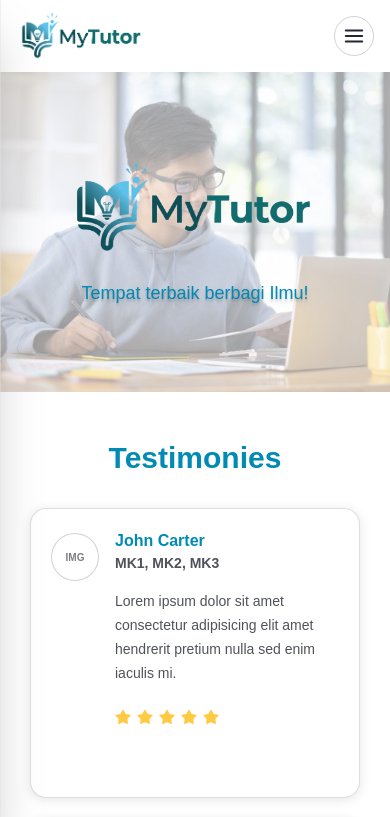
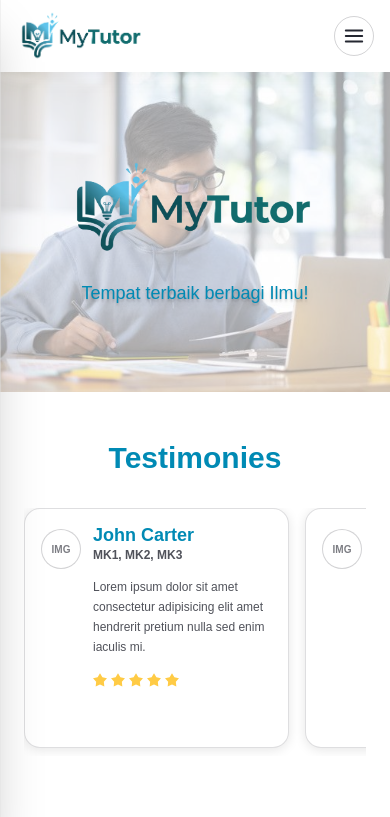
Before and after one commit to JeremyTjahjana/MyTutor, a Next.js app: page / in a window 390 px wide. Shown: the top 817 px of the page. Built offline with nearby package versions, Linux system fonts and the light colour scheme.

Commit message:
update card

```diff
--- a/app/components/Home/TestiCard.tsx
+++ /dev/null
@@ -1,43 +0,0 @@
-import React from "react";
-import { assets } from "../../assets/assets";
-import Image from "next/image";
-
-type TestiCardProps = {
-  name: string;
-  role: string;
-  description: string;
-};
-
-const TestiCard = ({ name, role, description }: TestiCardProps) => {
-  return (
-    <article className="flex w-full max-w-[330px] min-h-[290px] flex-row items-start gap-4 rounded-2xl border border-[var(--gelap)]/15 bg-[var(--putih)] p-5 shadow-[0px_2px_12px_0px_rgba(0,0,0,0.10)]">
-      <div className="mt-1 flex h-12 w-12 shrink-0 items-center justify-center rounded-full border border-[var(--gelap)]/20 bg-[var(--putih)] text-[var(--gelap)]/60">
-        <span className="text-[10px] font-bold">IMG</span>
-      </div>
-
-      <div className="flex flex-1 flex-col justify-start">
-        <div className="flex flex-col">
-          <p className="text-base font-semibold text-[var(--biru)]">{name}</p>
-          <p className="text-sm font-semibold text-[var(--gelap)]/80">{role}</p>
-        </div>
-
-        <p className="mt-4 text-sm leading-6 text-[var(--gelap)]/80">
-          {description}
-        </p>
-
-        <div className="mt-6 flex w-full justify-start gap-1.5">
-          {Array.from({ length: 5 }).map((_, index) => (
-            <Image
-              key={index}
-              src={assets.star}
-              alt="Star"
-              className="h-4 w-4"
-            />
-          ))}
-        </div>
-      </div>
-    </article>
-  );
-};
-
-export default TestiCard;
--- a/app/components/Home/Testimonies.tsx
+++ b/app/components/Home/Testimonies.tsx
@@ -1,5 +1,5 @@
 import React from "react";
-import TestiCard from "./TestiCard";
+import TutorCard from "./TutorCard";
 
 const testimonials = [
   {
@@ -23,9 +23,9 @@
         Testimonies
       </h2>
 
-      <div className="mt-8 flex flex-wrap justify-center gap-5 lg:max-w-[760px] lg:mx-auto">
+      <div className="mt-8 flex gap-4 overflow-x-auto pb-2 sm:flex-wrap sm:justify-center sm:overflow-visible sm:gap-5 lg:max-w-[760px] lg:mx-auto">
         {testimonials.map((item, index) => (
-          <TestiCard
+          <TutorCard
             key={`${item.name}-${index}`}
             name={item.name}
             role={item.role}
--- /dev/null
+++ b/app/components/Home/TutorCard.tsx
@@ -0,0 +1,47 @@
+import React from "react";
+import { assets } from "../../assets/assets";
+import Image from "next/image";
+
+type TestiCardProps = {
+  name: string;
+  role: string;
+  description: string;
+};
+
+const TutorCard = ({ name, role, description }: TestiCardProps) => {
+  return (
+    <article className="flex w-[265px] shrink-0 min-h-[240px] flex-row items-start gap-3 rounded-2xl border border-[var(--gelap)]/15 bg-[var(--putih)] p-4 shadow-[0px_2px_12px_0px_rgba(0,0,0,0.10)] sm:w-full sm:max-w-[330px] sm:min-h-[290px] sm:gap-4 sm:p-5">
+      <div className="mt-1 flex h-10 w-10 shrink-0 items-center justify-center rounded-full border border-[var(--gelap)]/20 bg-[var(--putih)] text-[var(--gelap)]/60 sm:h-12 sm:w-12">
+        <span className="text-[10px] font-bold">IMG</span>
+      </div>
+
+      <div className="flex flex-1 flex-col justify-start">
+        <div className="flex flex-col">
+          <p className="text-[18px] leading-5 font-semibold text-[var(--biru)] sm:text-base sm:leading-normal">
+            {name}
+          </p>
+          <p className="text-[12px] leading-5 font-semibold text-[var(--gelap)]/80 sm:text-sm sm:leading-normal">
+            {role}
+          </p>
+        </div>
+
+        <p className="mt-3 text-[12px] leading-5 text-[var(--gelap)]/80 sm:mt-4 sm:text-sm sm:leading-6">
+          {description}
+        </p>
+
+        <div className="mt-4 flex w-full justify-start gap-1 sm:mt-6 sm:gap-1.5">
+          {Array.from({ length: 5 }).map((_, index) => (
+            <Image
+              key={index}
+              src={assets.star}
+              alt="Star"
+              className="h-3.5 w-3.5 sm:h-4 sm:w-4"
+            />
+          ))}
+        </div>
+      </div>
+    </article>
+  );
+};
+
+export default TutorCard;
```
